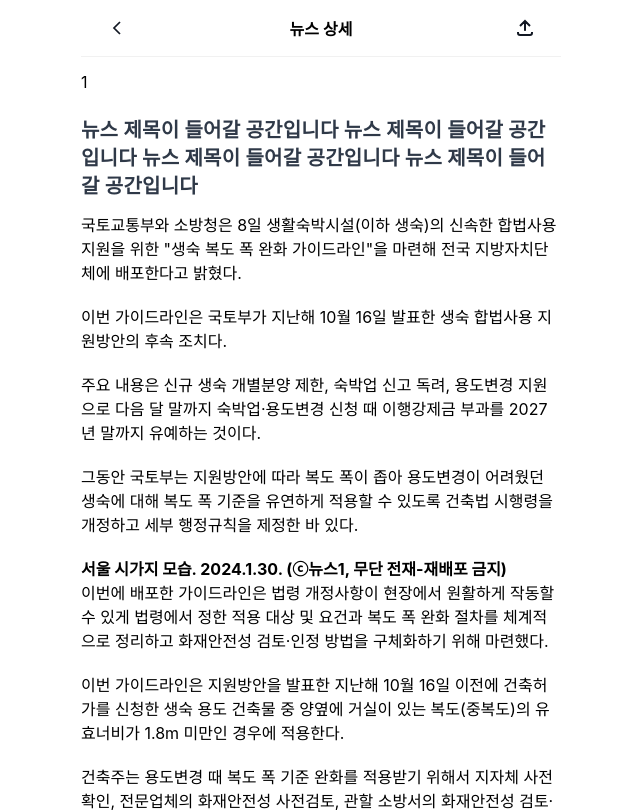
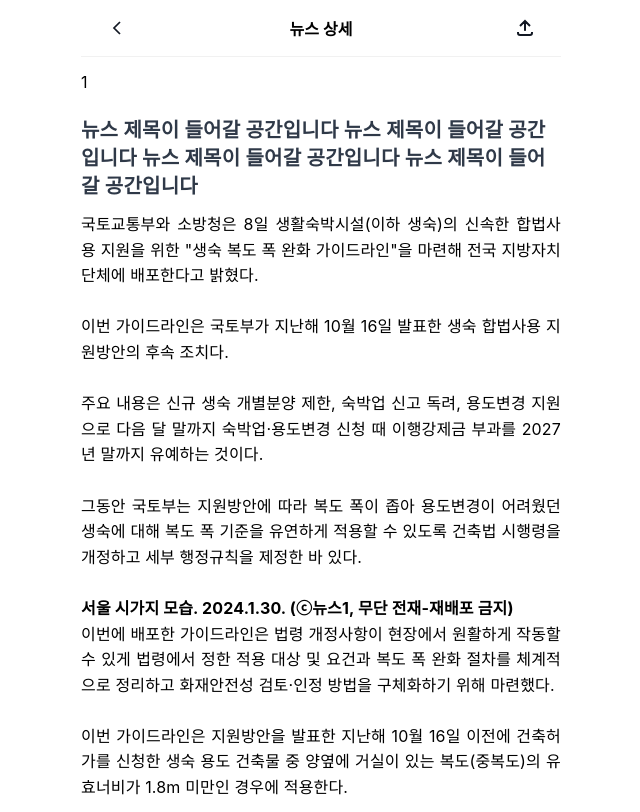
Before and after one commit to LikeLion-13th-SKHU/LikeLion-13th-TEAM06-FE, a React (Vite) app: page /news/1 in a window 1280 px wide. Shown: the top 812 px of the page, without its empty margins (319-959 px from the left). Built offline with nearby package versions, Linux system fonts and the light colour scheme; a web font is replaced by a local one.

Commit message:
:lipstick: Design: 뉴스 디테일 내용 스타일링 변경 (#3)

```diff
--- a/src/features/news/components/detail/DetailBody/DetailBody.module.scss
+++ b/src/features/news/components/detail/DetailBody/DetailBody.module.scss
@@ -21,3 +21,10 @@
   line-height: 140%;
   letter-spacing: 0.2px;
 }
+
+.newsDetailBodyContent {
+  white-space: normal;
+  text-align: justify;
+  line-height: 160%;
+  letter-spacing: 0.16px;
+}
```
